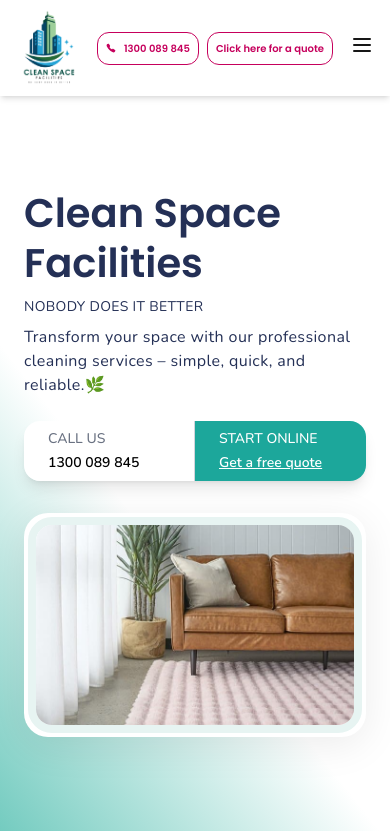
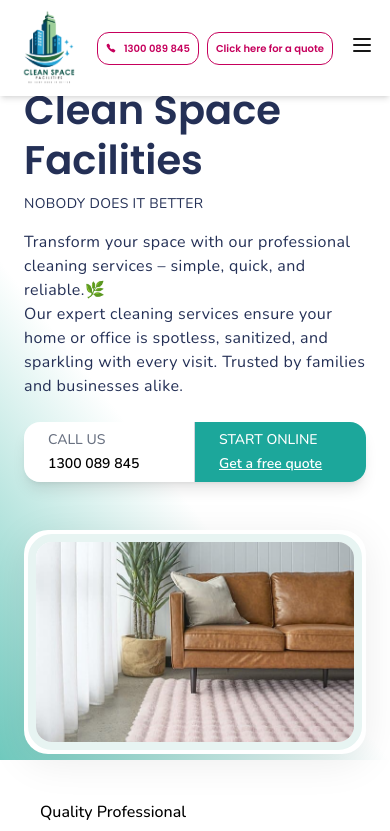
Before and after one commit to Tharaka-98/darwin-cleaning-site, a Next.js app: page / in a window 390 px wide. Shown: the top 831 px of the page. Built offline with nearby package versions, Linux system fonts and the light colour scheme; a web font is replaced by a local one.

Commit message:
fixed padding

```diff
--- a/src/components/heroSection/index.tsx
+++ b/src/components/heroSection/index.tsx
@@ -4,7 +4,7 @@ import PinkGradientOverlay from "../gradient/PinkGradientOverlay";
 
 export default function HeroSection() {
   return (
-    <section className="relative  h-screen bg-white dark:bg-[#0b0f12] w-full">
+    <section className="relative h-[90vh] md:h-screen bg-white dark:bg-[#0b0f12] w-full">
       {/* Background Image */}
       <Image
         src="/images/floor2.jpg" // ← Make sure to place your image in /public folder with this name
@@ -24,15 +24,15 @@ export default function HeroSection() {
             <h2 className="text-[14px] mt-2 md:mt-0 md:text-[20px] lg:text-[20px] xl:text-[24px] font-nunito font-light tracking-wide">
               NOBODY DOES IT BETTER
             </h2>
-            <div className="xl:text-[20px] mt-2 font-nunito font-light tracking-wide">
+            <div className="xl:text-[20px] mt-4 md:mt-2 font-nunito font-light tracking-wide">
               Transform your space with our professional cleaning services –
               simple, quick, and reliable.🌿
             </div>
-            {/* <div className="xl:text-[20px] md:hidden block font-nunito font-light tracking-wide">
+            <div className="xl:text-[20px] md:hidden block font-nunito font-light tracking-wide">
               Our expert cleaning services ensure your home or office is
               spotless, sanitized, and sparkling with every visit. Trusted by
               families and businesses alike.
-            </div> */}
+            </div>
           </div>
 
           {/* Call to Action */}
@@ -61,7 +61,7 @@ export default function HeroSection() {
 
         <div className=" block md:hidden">
           {/* Left: circular photo with soft ring & shadow */}
-          <div className=" w-full mt-4 lg:mb-0">
+          <div className=" w-full mt-8 lg:mb-0">
             <div className="relative rounded-3xl bg-white dark:bg-[#0f1216] p-1 shadow-[0_8px_40px_rgba(0,0,0,0.08)] dark:shadow-none">
               <div className="rounded-3xl border-8 border-[#e7f4f2] dark:border-gray-800 overflow-hidden">
                 <Image
```
